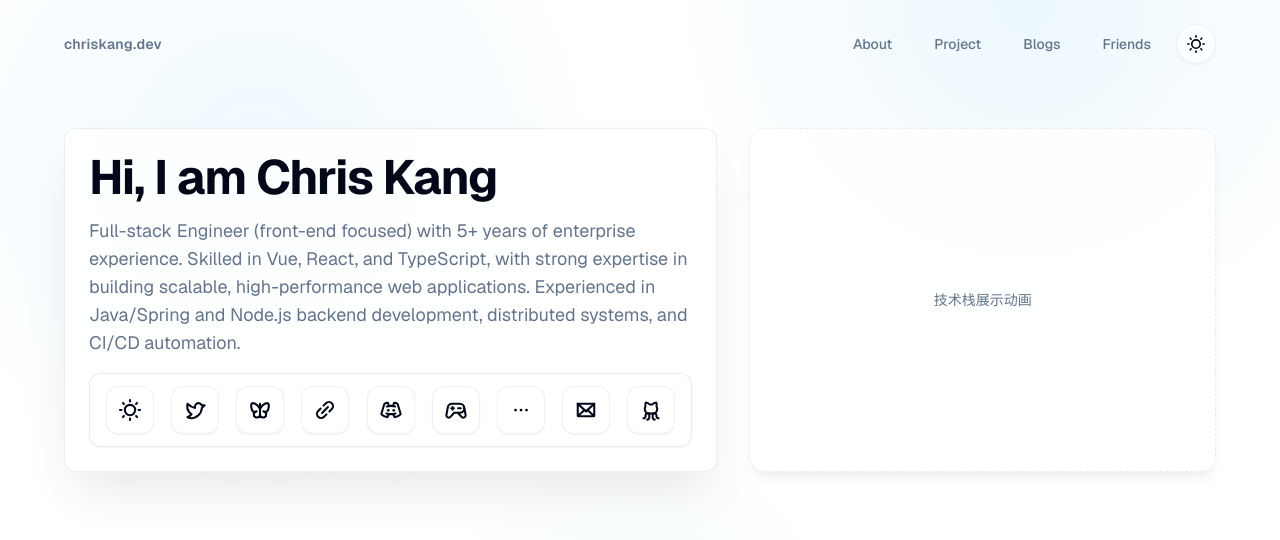
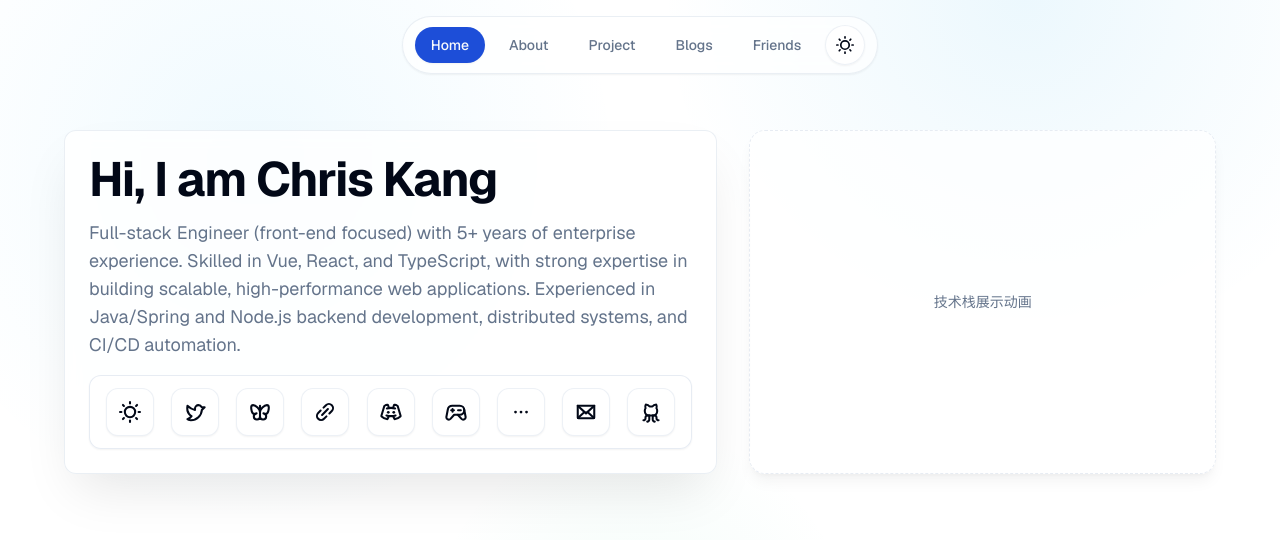
Before and after one commit to kangchainx/chriskang.dev, a Next.js app: page / in a window 1280 px wide. Shown: the top 540 px of the page. Built offline with nearby package versions, Linux system fonts and the light colour scheme.

Commit message:
feat: update hero and navbar animations

```diff
--- a/src/app/page.tsx
+++ b/src/app/page.tsx
@@ -1,6 +1,6 @@
 "use client";
 
-import { motion } from "framer-motion";
+import { motion } from "motion/react";
 import {
   Butterfly,
   DiscordLogo,
--- a/src/components/navbar.tsx
+++ b/src/components/navbar.tsx
@@ -2,11 +2,14 @@
 
 import Link from "next/link";
 import { usePathname } from "next/navigation";
+import { useEffect, useState } from "react";
+import { AnimatePresence, motion } from "motion/react";
 
 import { cn } from "@/lib/utils";
 import { ThemeToggle } from "@/components/theme-toggle";
 
 const links = [
+  { href: "/", label: "Home" },
   { href: "/about", label: "About" },
   { href: "/projects", label: "Project" },
   { href: "/blog", label: "Blogs" },
@@ -15,32 +18,65 @@ const links = [
 
 export function Navbar() {
   const pathname = usePathname();
+  const [scrolled, setScrolled] = useState(false);
+
+  useEffect(() => {
+    const handleScroll = () => {
+      setScrolled(window.scrollY > 8);
+    };
+    handleScroll();
+    window.addEventListener("scroll", handleScroll, { passive: true });
+    return () => window.removeEventListener("scroll", handleScroll);
+  }, []);
 
   return (
-    <header className="py-6">
-      <div className="container flex items-center justify-between gap-4">
-        <Link
-          href="/"
-          className="text-sm font-semibold tracking-wide text-muted-foreground hover:text-foreground"
+    <header
+      className={cn(
+        "sticky top-0 z-30 transition-colors duration-300",
+        scrolled
+          ? "border-b border-border/70 bg-background/80 backdrop-blur-md shadow-sm"
+          : "bg-transparent",
+      )}
     >
-          chriskang.dev
-        </Link>
-        <nav className="flex items-center gap-2">
+      <div className="container flex items-center justify-center">
+        <nav className="my-4 flex items-center gap-2 rounded-full border border-border/70 bg-card/70 px-3 py-2 shadow-sm backdrop-blur">
           {links.map((link) => {
             const active = pathname === link.href;
             return (
-              <Link
-                key={link.href}
-                href={link.href}
+              <Link key={link.href} href={link.href} className="relative">
+                <div
                   className={cn(
-                  "rounded-full px-4 py-2 text-sm font-medium transition",
-                  "border border-transparent hover:border-border hover:bg-muted/40",
+                    "relative inline-flex items-center justify-center rounded-full px-4 py-2 text-sm font-medium transition",
+                    "text-muted-foreground hover:text-foreground",
+                  )}
+                >
+                  <AnimatePresence>
+                    {active ? (
+                      <motion.span
+                        layoutId="nav-active"
+                        className="absolute inset-0 rounded-full bg-primary shadow-sm"
+                        initial={{ opacity: 0 }}
+                        animate={{ opacity: 1 }}
+                        exit={{ opacity: 0 }}
+                        transition={{
+                          type: "spring",
+                          stiffness: 350,
+                          damping: 30,
+                        }}
+                      />
+                    ) : null}
+                  </AnimatePresence>
+                  <span
+                    className={cn(
+                      "relative z-10",
                       active
-                    ? "bg-primary text-primary-foreground shadow-sm"
-                    : "text-muted-foreground hover:text-foreground",
+                        ? "text-primary-foreground"
+                        : "text-muted-foreground",
                     )}
                   >
                     {link.label}
+                  </span>
+                </div>
               </Link>
             );
           })}
```
Lines whose indentation alone changed are shown as unchanged.
